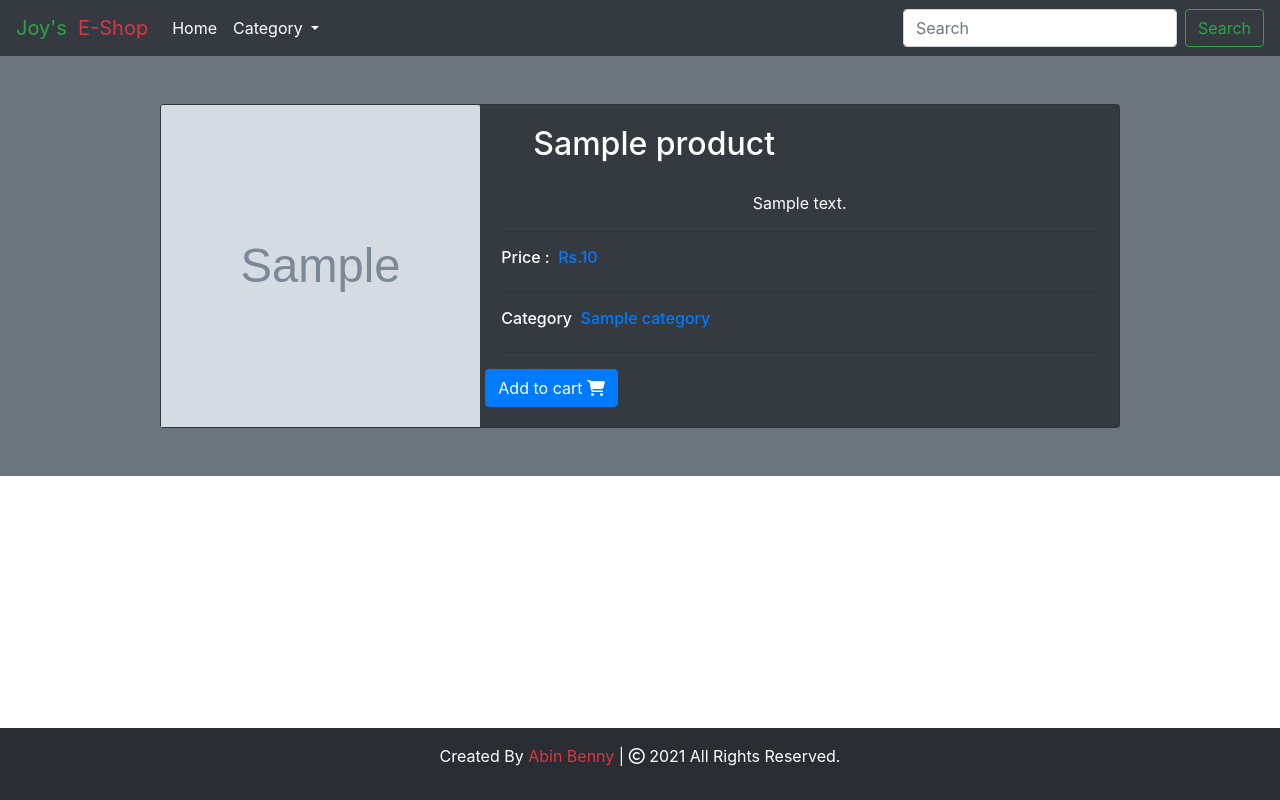
After one commit to Abin-Benny/E-Shop, a Django app: a page that uses eshop/templates/base.html in a window 1280 px wide. The commit adds this page. Run offline with Django 3.2, Linux system fonts and the light colour scheme; tables that the repository leaves empty hold one stand-in row (values such as "Sample post"); grey boxes marked "Sample" are stand-in pictures; some libraries are stand-ins or nearby versions.

Commit message:
Product Details page is created and displayed the selected product details.

```diff
--- a/eshop/store/models.py
+++ b/eshop/store/models.py
@@ -1,5 +1,6 @@
 from django.db import models
 from category.models import category
+from django.urls import reverse
 
 
 # Create your models here.
@@ -18,3 +19,6 @@ class products(models.Model):
 
     def __str__(self):
         return str(self.product_name)
+
+    def get_url(self):
+        return reverse('product_details', args=[self.slug])
--- a/eshop/store/storeurls.py
+++ b/eshop/store/storeurls.py
@@ -3,5 +3,5 @@ from . import views
 
 urlpatterns=[
     path('',views.index,name="index"),
-
+    path('<slug:product_slug>/', views.product_details, name="product_details"),
     ]
--- a/eshop/store/views.py
+++ b/eshop/store/views.py
@@ -14,3 +14,8 @@ def index(request):
     else:
         product = products.objects.all().order_by('Category__category_name')
     return render(request, "home.html", {'product': product})
+
+def product_details(request,product_slug):
+    product = products.objects.get(slug=product_slug)
+    context = {'product': product}
+    return render(request, "product_details.html", context)
--- a/eshop/templates/base.html
+++ b/eshop/templates/base.html
@@ -5,7 +5,7 @@
     <meta charset="UTF-8">
     <title>{% block title %}{% endblock %}Page</title>
     <link rel="stylesheet" href="https://maxcdn.bootstrapcdn.com/bootstrap/4.0.0/css/bootstrap.min.css" integrity="sha384-Gn5384xqQ1aoWXA+058RXPxPg6fy4IWvTNh0E263XmFcJlSAwiGgFAW/dAiS6JXm" crossorigin="anonymous">
-    <link href="{% static 'styles/style.css' %}" rel="stylesheet"/>
+    <link href="{% static 'styles/style.css'%}" rel="stylesheet"/>
 </head>
 <body>
 <!--Navbar-->
@@ -59,6 +59,7 @@
 <script src="https://code.jquery.com/jquery-3.2.1.slim.min.js" integrity="sha384-KJ3o2DKtIkvYIK3UENzmM7KCkRr/rE9/Qpg6aAZGJwFDMVNA/GpGFF93hXpG5KkN" crossorigin="anonymous"></script>
 <script src="https://cdnjs.cloudflare.com/ajax/libs/popper.js/1.12.9/umd/popper.min.js" integrity="sha384-ApNbgh9B+Y1QKtv3Rn7W3mgPxhU9K/ScQsAP7hUibX39j7fakFPskvXusvfa0b4Q" crossorigin="anonymous"></script>
 <script src="https://maxcdn.bootstrapcdn.com/bootstrap/4.0.0/js/bootstrap.min.js" integrity="sha384-JZR6Spejh4U02d8jOt6vLEHfe/JQGiRRSQQxSfFWpi1MquVdAyjUar5+76PVCmYl" crossorigin="anonymous"></script>
+<script src="https://kit.fontawesome.com/6d0e0e5114.js" crossorigin="anonymous"></script>
 
 {% block sweet %}
 {% endblock %}
--- a/eshop/templates/home.html
+++ b/eshop/templates/home.html
@@ -13,9 +13,9 @@ Home
             {% for i in product %}
             <div class="col-md-2" id="cards">
                 <div class="card  bg-dark" style="width: 18rem;">
-                    <a href="#"><img class="card-img-top" src="{{MEDIA_URL}}{{i.image.url}}" height="300px" alt="Card image cap"></a>
+                    <a href="{{ i.get_url }}"><img class="card-img-top" src="{{MEDIA_URL}}{{i.image.url}}" height="300px" alt="Card image cap"></a>
                     <div class="card-body">
-                        <center><bold><a href="#" class="card-text text-white">{{i.product_name}}</a></bold></center>
+                        <center><bold><a href="{{ i.get_url }}" class="card-text text-white">{{i.product_name}}</a></bold></center>
                     </div>
                 </div>
             </div>
--- /dev/null
+++ b/eshop/templates/product_details.html
@@ -0,0 +1,54 @@
+{% extends 'base.html' %}
+
+{% block title %}
+Product Details
+{% endblock %}
+
+{% block content %}
+
+<section class="mrate bg-secondary">
+	<center>
+		<div class="card bg-dark m-5" style="max-width:75%">
+			<div class="row no-gutters">
+				<div class="col-sm-4" style="background: #868e96;">
+					<img src="{{MEDIA_URL}}{{product.image.url}}" class="card-img-top h-100" alt="...">
+				</div>
+				<div class="col-sm-8">
+					<div class="card-body text-white">
+						<div class="row">
+							<div class="item-option-select ml-5">
+								<h2 class="card-title">{{product.product_name}}</h2>
+							</div>
+						</div>
+						<p class="card-text mt-3">{{product.description}}</p>
+						<hr>
+						<div class="row">
+							<div class="item-option-select">
+								<h6 class="text-primary ml-3"><bold class="text-white">Price :</bold>&nbsp&nbspRs.{{product.price}}</h6>
+							</div>
+						</div>
+							<hr>
+						<div class="row">
+							<div class="item-option-select">
+								<h6 class="text-primary ml-3"><bold class="text-white">Category</bold>&nbsp&nbsp{{product.Category}}</h6>
+							</div>
+						</div>
+						<hr>
+						<div class="row">
+								<div class="item-option-select">
+									{% if product.stock <= 0 %}
+										<a href="./product-detail.html" class="btn  btn-danger"> <span class="text">Out Of Stock</span> <i class="fas fa-shopping-cart"></i></a>
+									{% else %}
+										<a href="./product-detail.html" class="btn  btn-primary"> <span class="text">Add to cart</span> <i class="fas fa-shopping-cart"></i></a>
+									{% endif %}
+							</div>
+
+						</div>
+					</div>
+				</div>
+			</div>
+    	</div>
+	</center>
+</section>
+
+{% endblock %}
```
